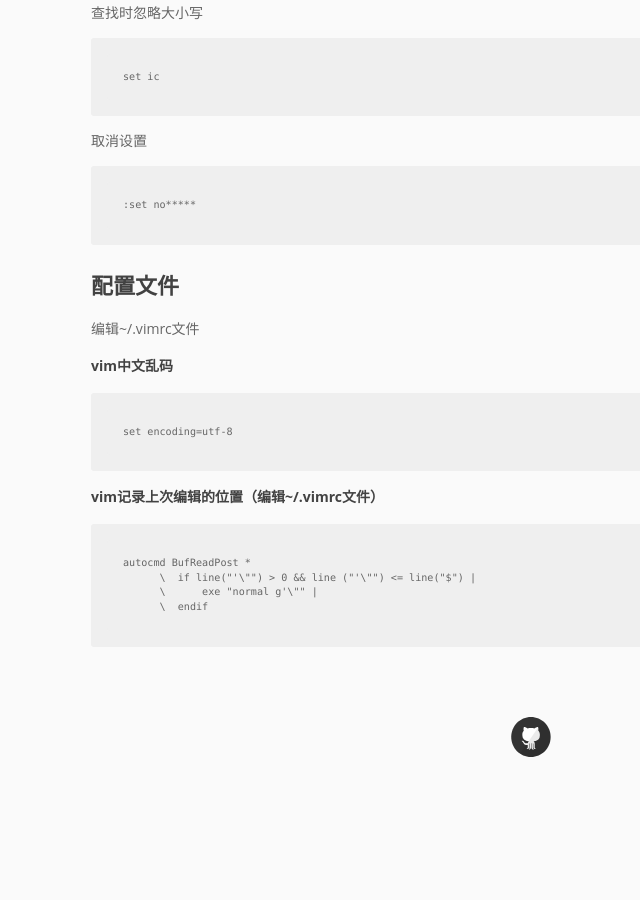
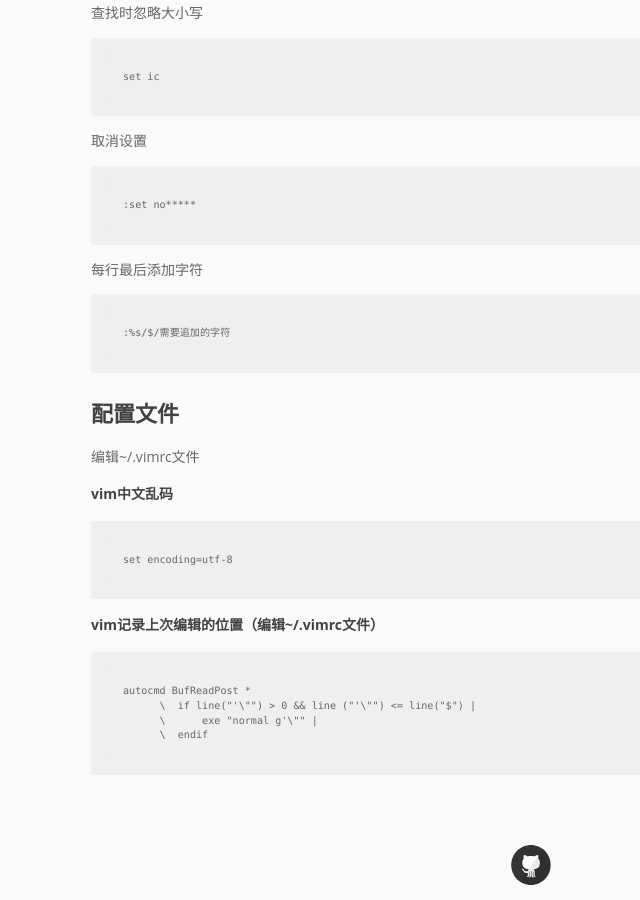
Before and after one commit to pingmalu/pingmalu.github.io, a Jekyll site: the page built from _posts/2015-12-13-Vim日常笔记.md, in a window 1280 px wide and 900 px high, scrolled down 1456 px. Shown: the whole window, without its empty margins (109-749 px from the left). Built offline with Jekyll 4.4.1, drawn with Linux system fonts in a browser that asks for light colours; nearby versions of some CDN libraries; before the commit the page ends 2237 px from its top, so only the background shows below that.

Commit message:
'update'

```diff
--- a/_posts/2015-12-13-Vim日常笔记.md
+++ b/_posts/2015-12-13-Vim日常笔记.md
@@ -50,6 +50,11 @@ vim折叠
 
 	:set no*****
 
+每行最后添加字符
+
+	:%s/$/需要追加的字符
+
+
 # 配置文件
 
 编辑~/.vimrc文件
```
